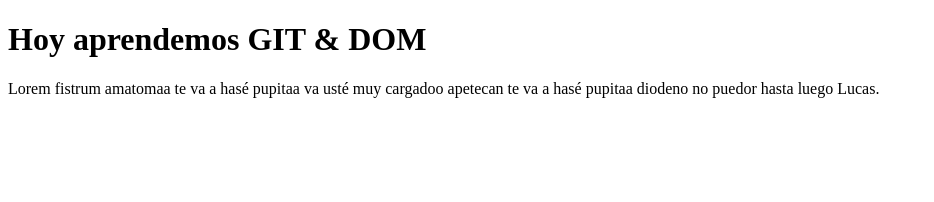
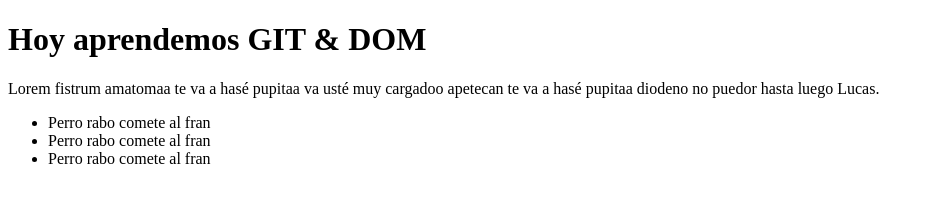
Before and after one commit to flopezcanti/dom-git-events, a plain HTML site: page index.html in a window 1280 px wide. Shown: the whole page, without its empty margins (0-934 px from the left). Drawn offline with Linux system fonts and the light colour scheme.

Commit message:
list added

```diff
--- a/index.html
+++ b/index.html
@@ -7,5 +7,10 @@
 <body>
 	<h1>Hoy aprendemos GIT & DOM</h1>
 	<p>Lorem fistrum amatomaa te va a hasé pupitaa va usté muy cargadoo apetecan te va a hasé pupitaa diodeno no puedor hasta luego Lucas. </p>
+	<ul>
+		<li>Perro rabo comete al fran</li>
+		<li>Perro rabo comete al fran</li>
+		<li>Perro rabo comete al fran</li>
+	</ul>
 </body>
 </html>
```
